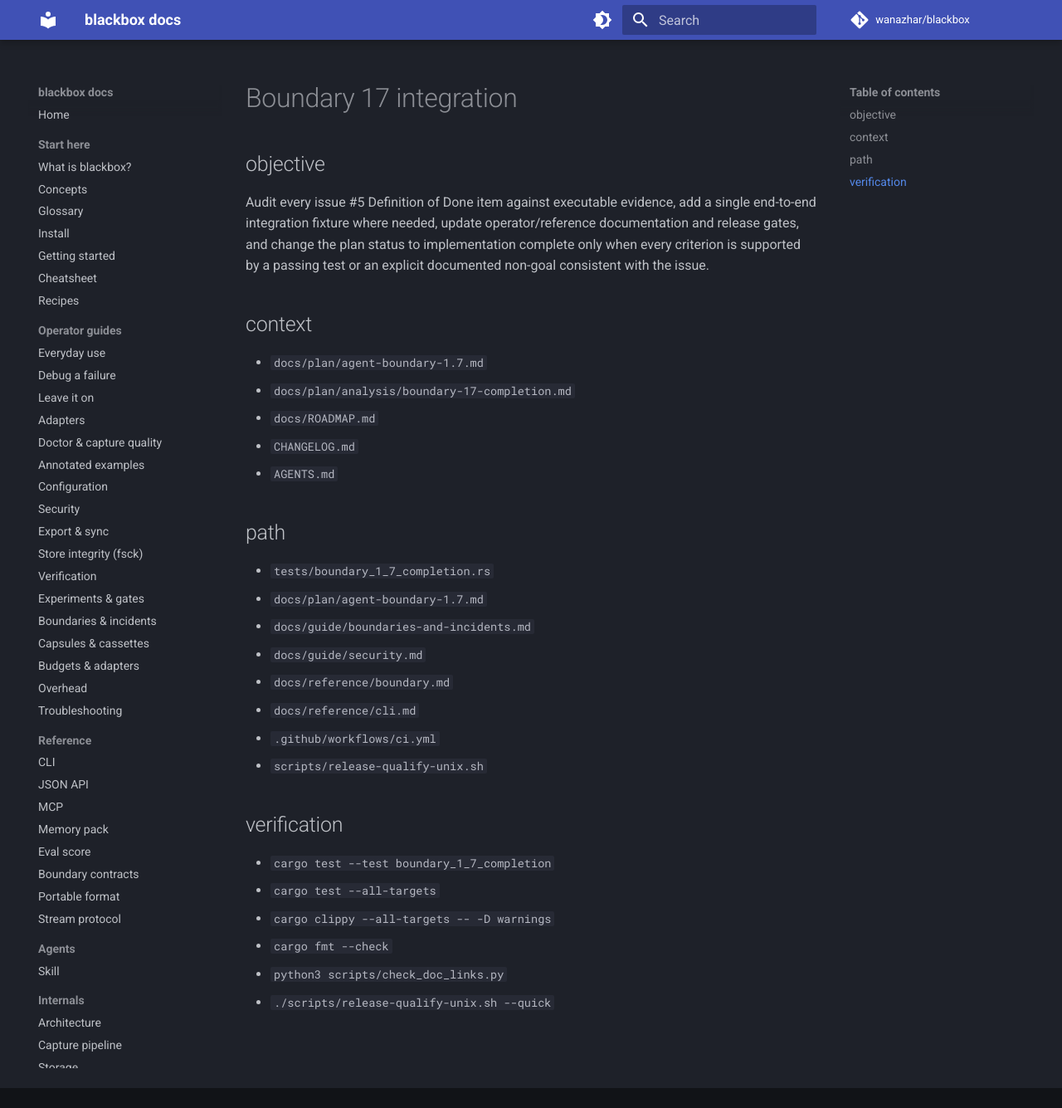
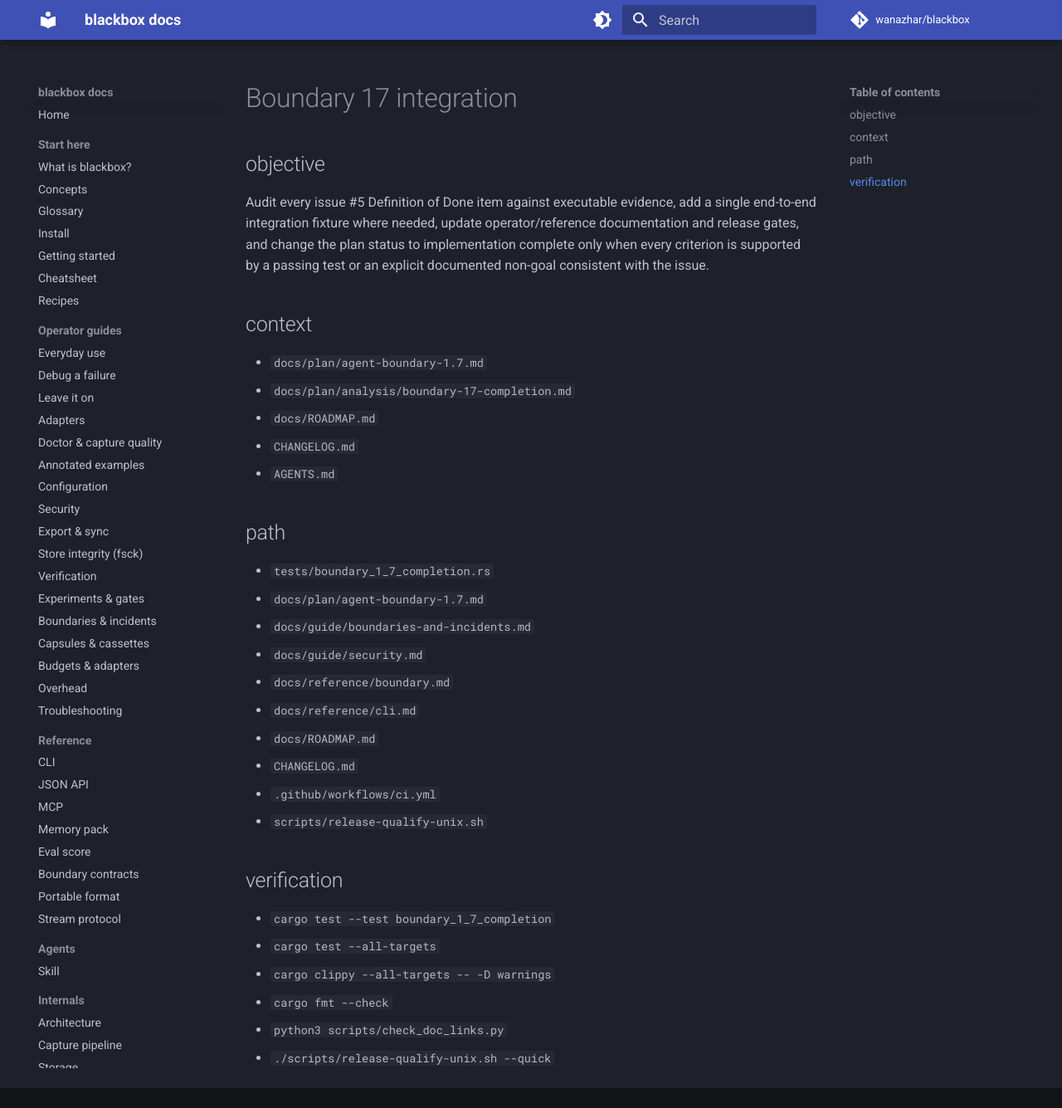
Before and after one commit to wanazhar/blackbox, an MkDocs documentation site: the page built from docs/plan/tasks/boundary-17-integration.md, in a window 1280 px wide and 1335 px high. Shown: the whole window at 83% size. Built offline with MkDocs 1.6.1 and Material for MkDocs 9.7.7, drawn with Linux system fonts in a browser that asks for light colours; comment, search, counter and statistics services are not loaded.

Commit message:
docs(1.7): extend integration release scope

```diff
--- a/docs/plan/tasks/boundary-17-integration.md
+++ b/docs/plan/tasks/boundary-17-integration.md
@@ -27,6 +27,8 @@ documented non-goal consistent with the issue.
 - `docs/guide/security.md`
 - `docs/reference/boundary.md`
 - `docs/reference/cli.md`
+- `docs/ROADMAP.md`
+- `CHANGELOG.md`
 - `.github/workflows/ci.yml`
 - `scripts/release-qualify-unix.sh`
 
```
